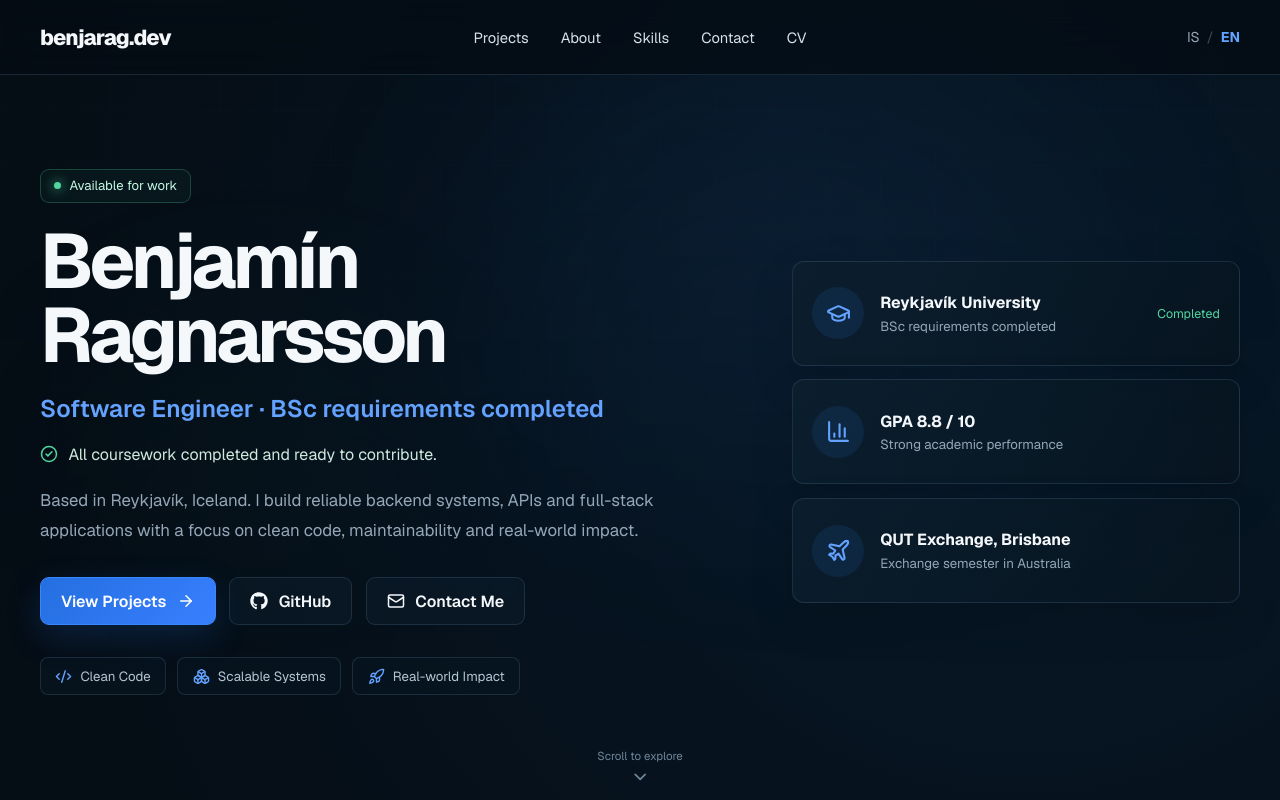
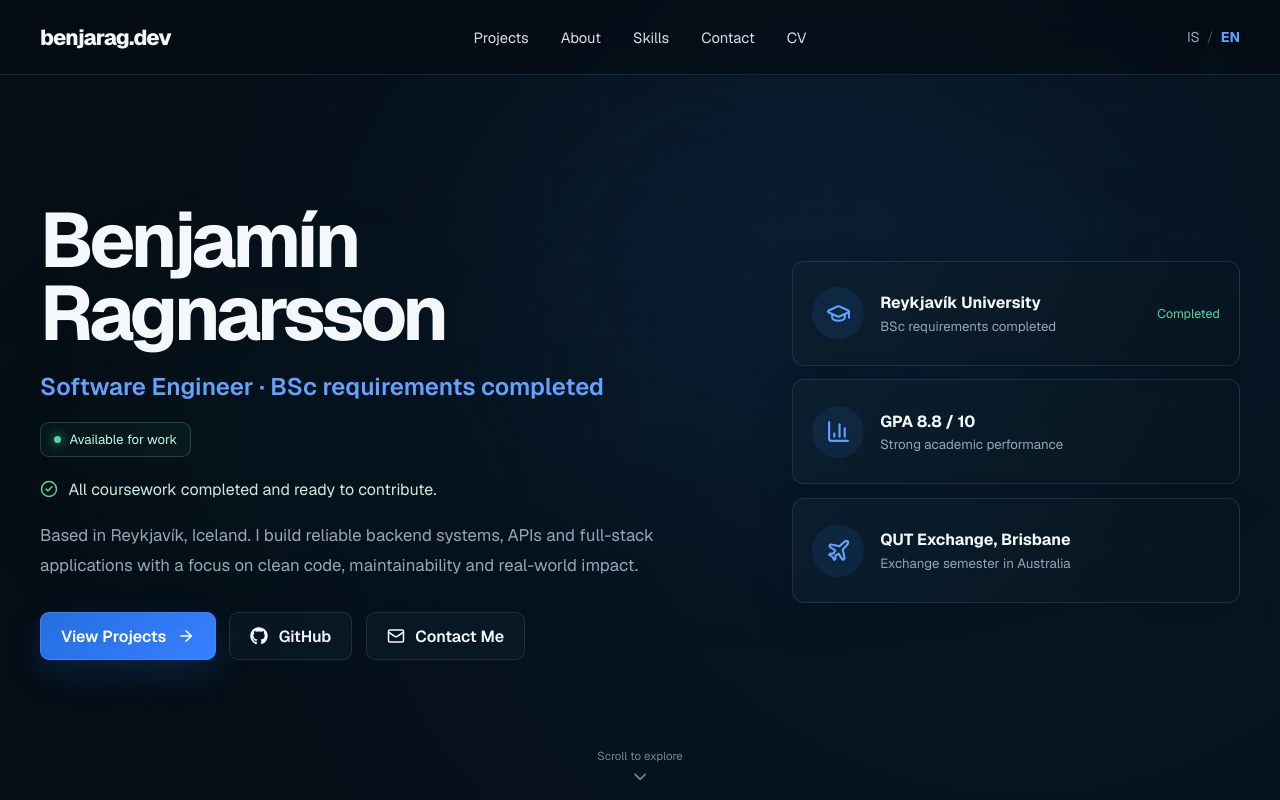
Before and after one commit to Benjarag/benjarag-dev, a Next.js app: page / in a window 1280 px wide. Shown: the top 800 px of the page. Built offline with nearby package versions, Linux system fonts and the light colour scheme.

Commit message:
deleted some things

```diff
--- a/app/globals.css
+++ b/app/globals.css
@@ -455,35 +455,6 @@ a {
   background: rgba(18, 43, 62, 0.9);
 
   border-color: rgba(103, 163, 220, 0.5);
-}
-
-.hero-chips {
-  margin-top: 2rem;
-
-  display: flex;
-  flex-wrap: wrap;
-  gap: 0.7rem;
-}
-
-.hero-chips div {
-  padding: 0.6rem 0.9rem;
-
-  display: flex;
-  align-items: center;
-  gap: 0.5rem;
-
-  border: 1px solid var(--border);
-  border-radius: 8px;
-
-  background: rgba(8, 23, 35, 0.52);
-
-  color: #b6c5d2;
-
-  font-size: 0.83rem;
-}
-
-.hero-chips svg {
-  color: var(--blue-light);
 }
 
 /* ACADEMIC CARDS */
--- a/components/sections/Hero/Hero.tsx
+++ b/components/sections/Hero/Hero.tsx
@@ -1,14 +1,11 @@
 import {
   ArrowRight,
   BarChart3,
-  Boxes,
   CheckCircle2,
   ChevronDown,
-  Code2,
   GraduationCap,
   Mail,
   Plane,
-  Rocket,
 } from "lucide-react";
 
 import { FaGithub } from "react-icons/fa";
@@ -21,16 +18,16 @@ export default function Hero() {
 
       <div className="hero-grid">
         <Reveal>
-          <div className="availability">
-            <span className="availability-dot" />
-            Available for work
-          </div>
-
           <h1 className="hero-title">Benjamín Ragnarsson</h1>
 
           <p className="hero-subtitle">
             Software Engineer · BSc requirements completed
           </p>
+
+          <div className="availability">
+            <span className="availability-dot" />
+            Available for work
+          </div>
 
           <div className="status-line">
             <CheckCircle2 size={18} />
@@ -68,22 +65,6 @@ export default function Hero() {
             </a>
           </div>
 
-          <div className="hero-chips">
-            <div>
-              <Code2 size={17} />
-              Clean Code
-            </div>
-
-            <div>
-              <Boxes size={17} />
-              Scalable Systems
-            </div>
-
-            <div>
-              <Rocket size={17} />
-              Real-world Impact
-            </div>
-          </div>
         </Reveal>
 
         <Reveal className="academic-cards" delay={0.15}>
--- a/components/sections/Projects/Projects.tsx
+++ b/components/sections/Projects/Projects.tsx
@@ -10,7 +10,7 @@ export default function Projects() {
           <div className="section-heading">
             <span className="section-line" />
             <div>
-              <span className="section-label">Selected work</span>
+              <span className="section-label">Finished work</span>
               <h2>Featured Projects</h2>
             </div>
           </div>
```
